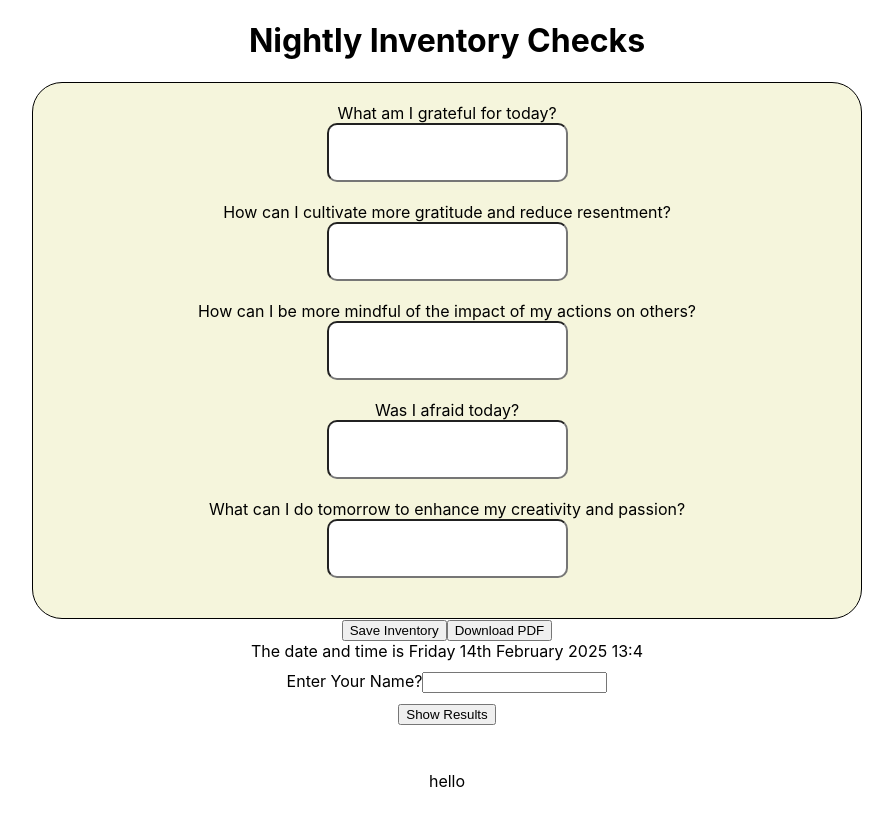
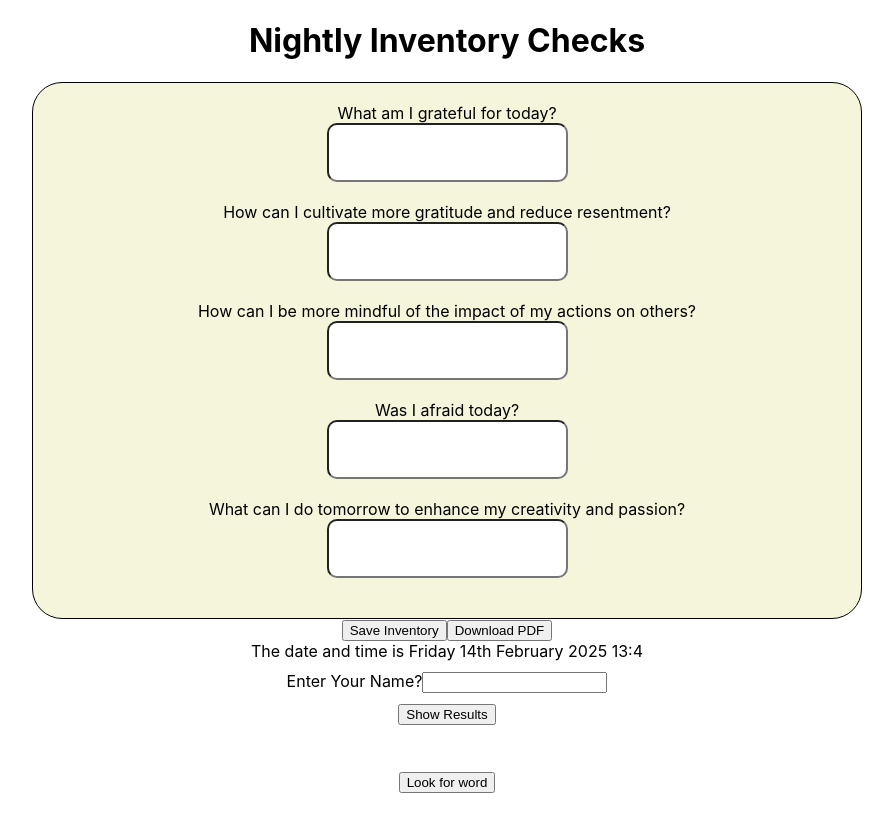
Before and after one commit to Sarahwcode/Nighlty-Inventory-Checks, a React (Create React App) app: page / in a window 1280 px wide. Shown: the top 832 px of the page, without its empty margins (193-1086 px from the left). Built offline with nearby package versions, Linux system fonts and the light colour scheme.

Commit message:
added api for word definition

```diff
--- a/package.json
+++ b/package.json
@@ -3,6 +3,7 @@
   "version": "0.1.0",
   "private": true,
   "dependencies": {
+    "axios": "^1.8.4",
     "cra-template": "1.2.0",
     "jspdf": "^2.5.2",
     "react": "^19.0.0",
--- a/src/wordIntergration.js
+++ b/src/wordIntergration.js
@@ -1,10 +1,22 @@
-import React from "react"
+import React, {useState} from "react";
+import axios from "axios";
 
 export default function WordIntergration(){
+let [words, setWords] = useState("");
+
+    function displayWords(response) {
+console.log(response.data);
+    }
+
+    function lookForWord(){
+    let apiKey = "145ba0dc50b14bt75oafffd6a19b4a36";
+    let api = `https://api.shecodes.io/dictionary/v1/define?word=book&key=${apiKey}`;
+    axios.get(api).then(displayWords);
+}
 
     return (
         <div>
-        <p>hello</p>
+        <p><button onClick={lookForWord}>Look for word</button></p>
         </div>
     )
 
```
Also changed, not shown: 1 other file (tests, documents, lock files or other folders).
